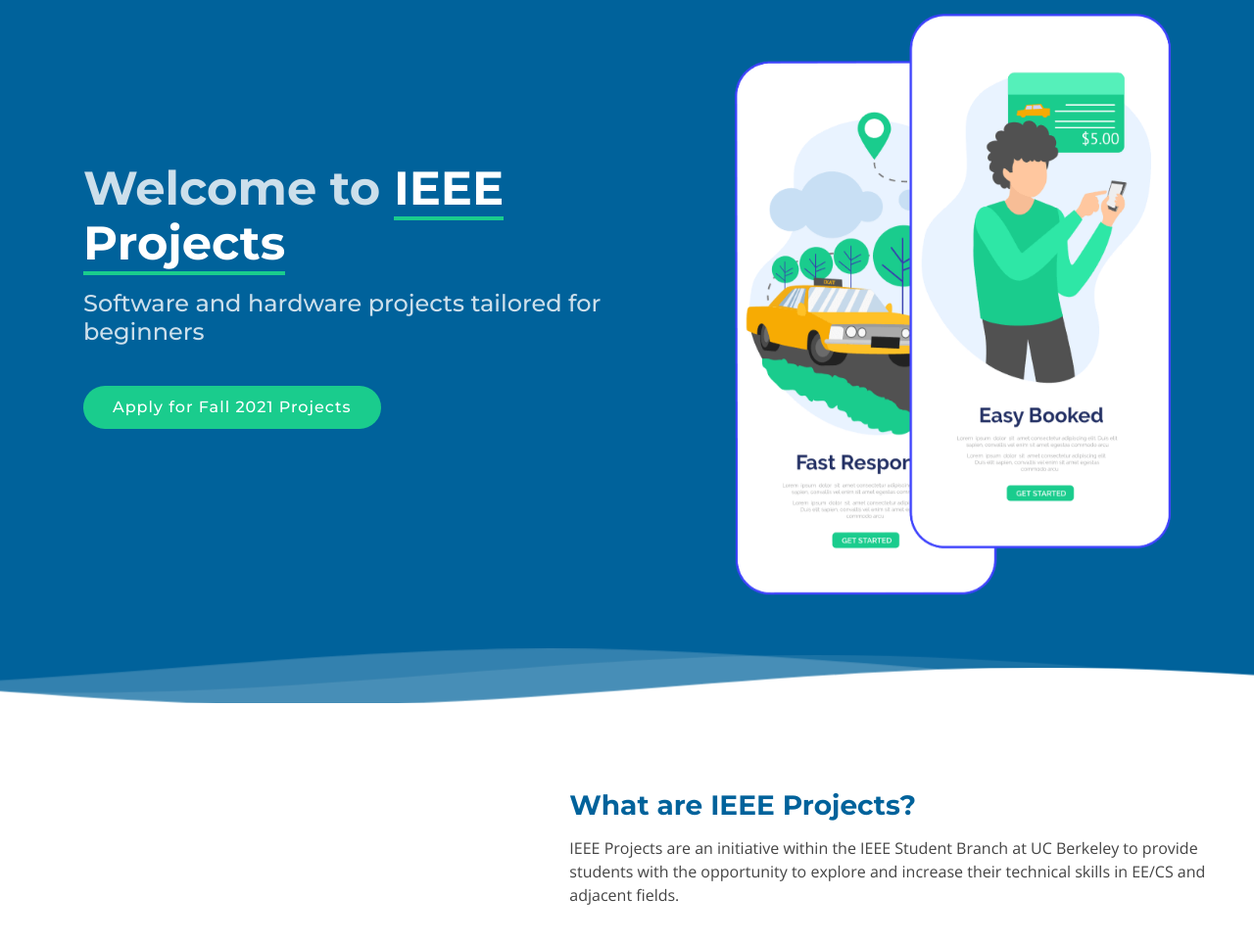
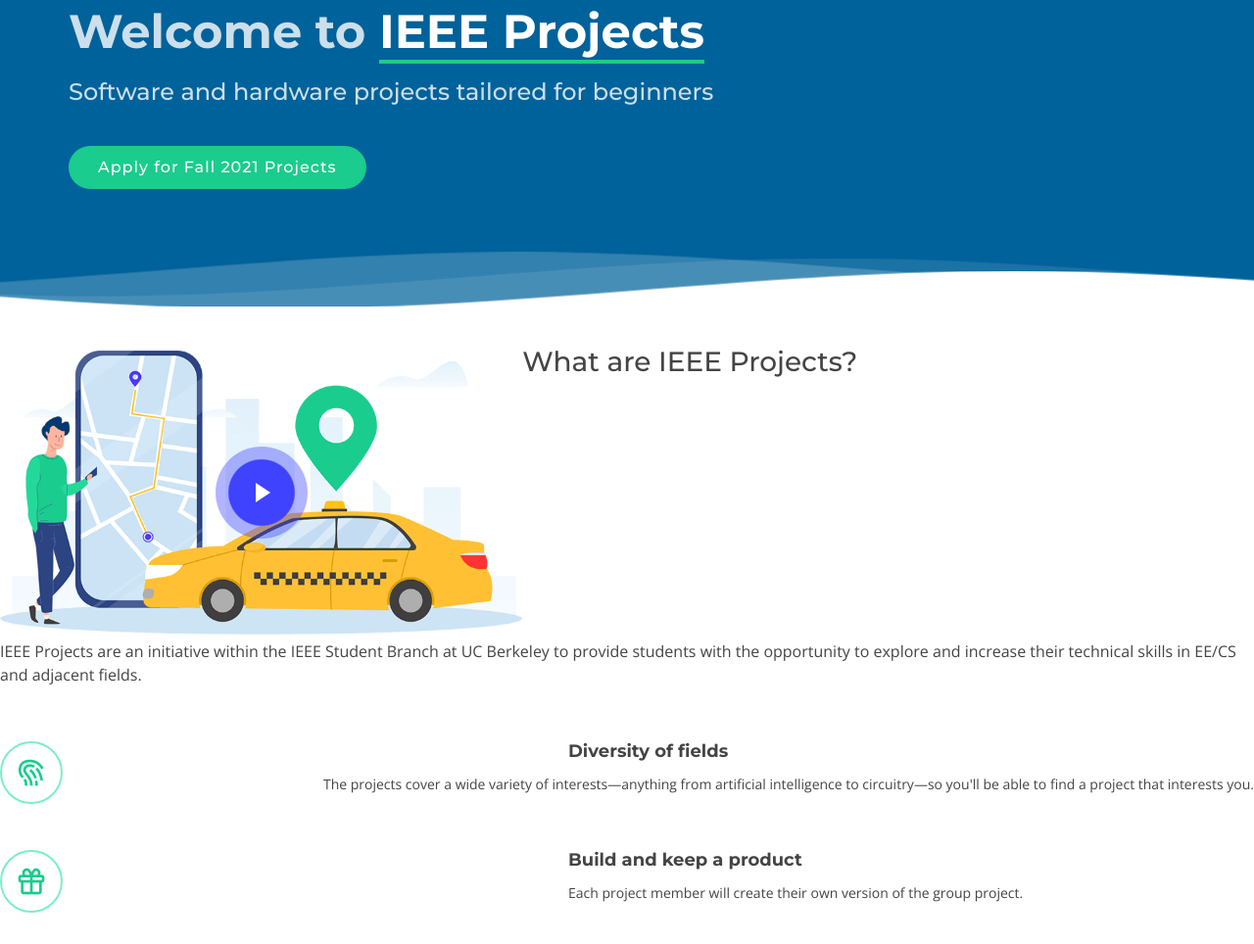
Before and after one commit to IEEEBerkeley/projects-website, a plain HTML site: page index.html in a window 1280 px wide. Shown: the part 116-1080 px from the top of the page at 98% size. Drawn offline with nearby package versions, Linux system fonts and the light colour scheme.

Commit message:
faulty columns

```diff
--- a/assets/css/style.css
+++ b/assets/css/style.css
@@ -1764,3 +1764,8 @@
   width: 100%;
   height: 100%;
 }
+
+.right-description {
+  float: right;
+  column-width: 700px;
+}
--- a/index.html
+++ b/index.html
@@ -47,18 +47,18 @@
 
     <div class="container">
       <div class="row">
-        <div class="col-lg-7 pt-5 pt-lg-0 order-2 order-lg-1 d-flex align-items-center">
+        <!-- <div class="col-lg-7 pt-5 pt-lg-0 order-2 order-lg-1 d-flex align-items-center"> -->
           <div data-aos="zoom-out">
-            <h1>Welcome to <span>IEEE Projects</span></h1>
-            <h2>Software and hardware projects tailored for beginners</h2>
-            <div class="text-center text-lg-left">
+            <h1 style="column-width:1000000000000000000px;">Welcome to <span>IEEE Projects</span></h1>
+            <h2 style="column-width:1000000000000000000px;">Software and hardware projects tailored for beginners</h2>
+            <div class="text-center text-lg-left" style="column-width:1000000000000000000px;">
               <a href="apply.html" class="btn-get-started scrollto">Apply for Fall 2021 Projects</a>
             </div>
           </div>
-        </div>
-        <div class="col-lg-5 order-1 order-lg-2 hero-img" data-aos="zoom-out" data-aos-delay="150">
-          <img src="assets/img/hero-img.png" class="img-fluid animated" alt=""> <!-- Change image (TODO)-->
-        </div>
+        <!--</div>-->
+        <!--<div class="col-lg-5 order-1 order-lg-2 hero-img" data-aos="zoom-out" data-aos-delay="150">
+          <img src="assets/img/hero-img.png" class="img-fluid animated" alt="">  Change image (TODO)
+        </div>-->
       </div>
     </div>
 
@@ -82,7 +82,7 @@
 
   <main id="main">
 
-    <!-- ======= About Section ======= -->
+    <!-- ======= About Section ======= class="col-xl-7 col-lg-6 icon-boxes d-flex flex-column align-items-stretch justify-content-center py-5 px-lg-5"-->
     <section id="about" class="about">
       <div class="container-fluid">
 
@@ -93,19 +93,17 @@
               data-autoplay="true"></a>
           </div>
 
-          <div
-            class="col-xl-7 col-lg-6 icon-boxes d-flex flex-column align-items-stretch justify-content-center py-5 px-lg-5"
-            data-aos="fade-left">
-            <h3>What are IEEE Projects? </h3>
-            <p>IEEE Projects are an initiative within the IEEE Student Branch at UC Berkeley
+          <!-- <div class="col-xl-7 col-lg-6 icon-boxes d-flex flex-column align-items-stretch justify-content-center py-5 px-lg-5"> -->
+            <h3 style="float:right;column-width:700px;">What are IEEE Projects? </h3>
+            <p style="float:right;column-width:700px;">IEEE Projects are an initiative within the IEEE Student Branch at UC Berkeley
               to provide students with the opportunity to explore and increase their technical
               skills in EE/CS and adjacent fields.
             </p>
 
-            <div class="icon-box" data-aos="zoom-in" data-aos-delay="0">
+            <div class="icon-box" data-aos="zoom-in" data-aos-delay="0"  >
               <div class="icon"><i class="bx bx-fingerprint"></i></div> <!-- Change logoblock (TODO)-->
-              <h4 class="title">Diversity of fields</h4>
-              <p class="description">The projects cover a wide variety of interests—anything from artificial
+              <h4 class="title" style="float:right;column-width:700px;">Diversity of fields</h4>
+              <p class="description" style="float:right;column-width:700px;">The projects cover a wide variety of interests—anything from artificial
                 intelligence to circuitry—so
                 you'll be able to find a project that interests you.
               </p>
@@ -113,8 +111,8 @@
 
             <div class="icon-box" data-aos="zoom-in" data-aos-delay="0">
               <div class="icon"><i class="bx bx-gift"></i></div> <!-- Change logoblock (TODO)-->
-              <h4 class="title">Build and keep a product</h4>
-              <p class="description">Each project member will create their own version of the group project.</p>
+              <h4 class="title" style="float:right;column-width:700px;">Build and keep a product</h4>
+              <p class="description" style="float:right;column-width:700px;">Each project member will create their own version of the group project.</p>
             </div>
 
             <div class="icon-box" data-aos="zoom-in" data-aos-delay="0">
@@ -133,8 +131,7 @@
                 understanding of EE/CS found in CS61A or EECS16A, and our projects
                 take at most 5 hours a week of time commitment.</p>
             </div>
-
-          </div>
+          <!--</div>-->
         </div>
 
       </div>
```
